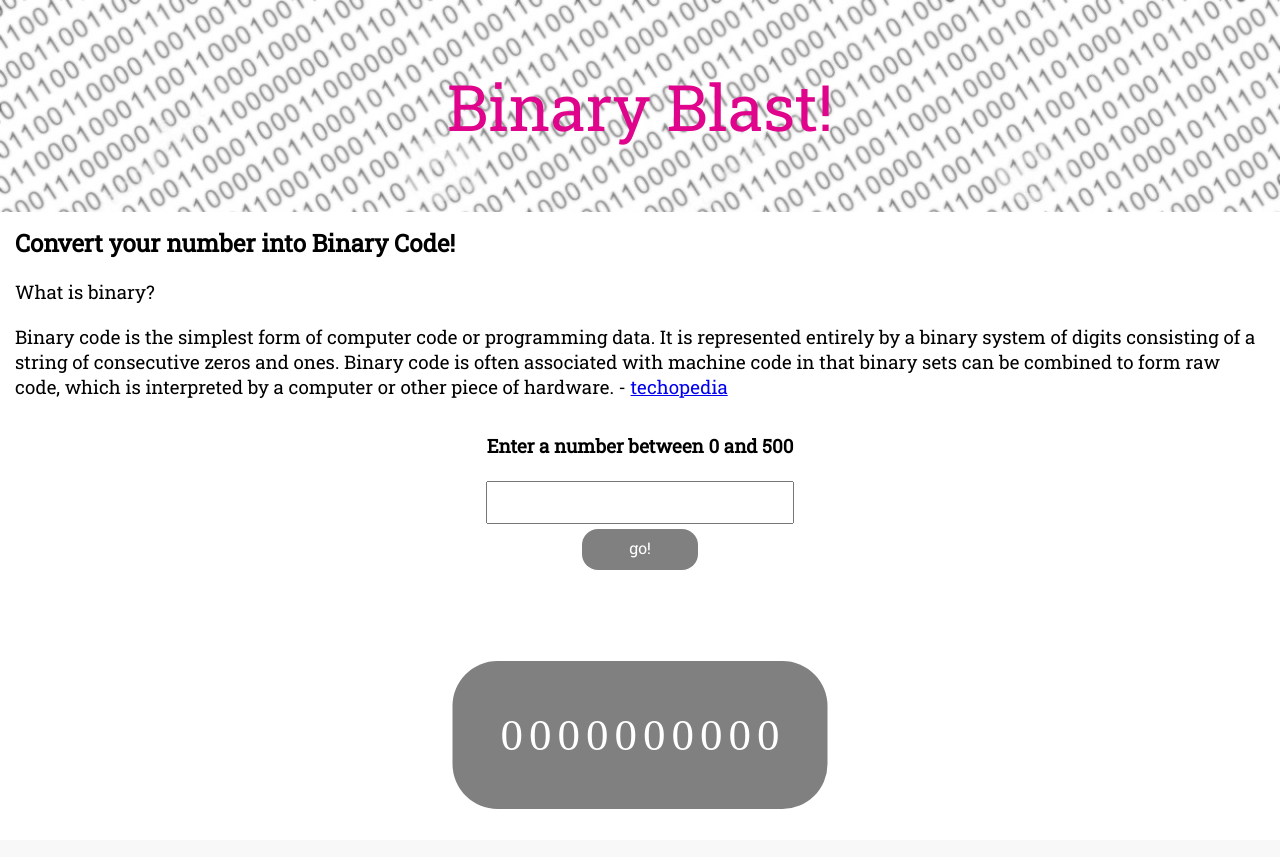
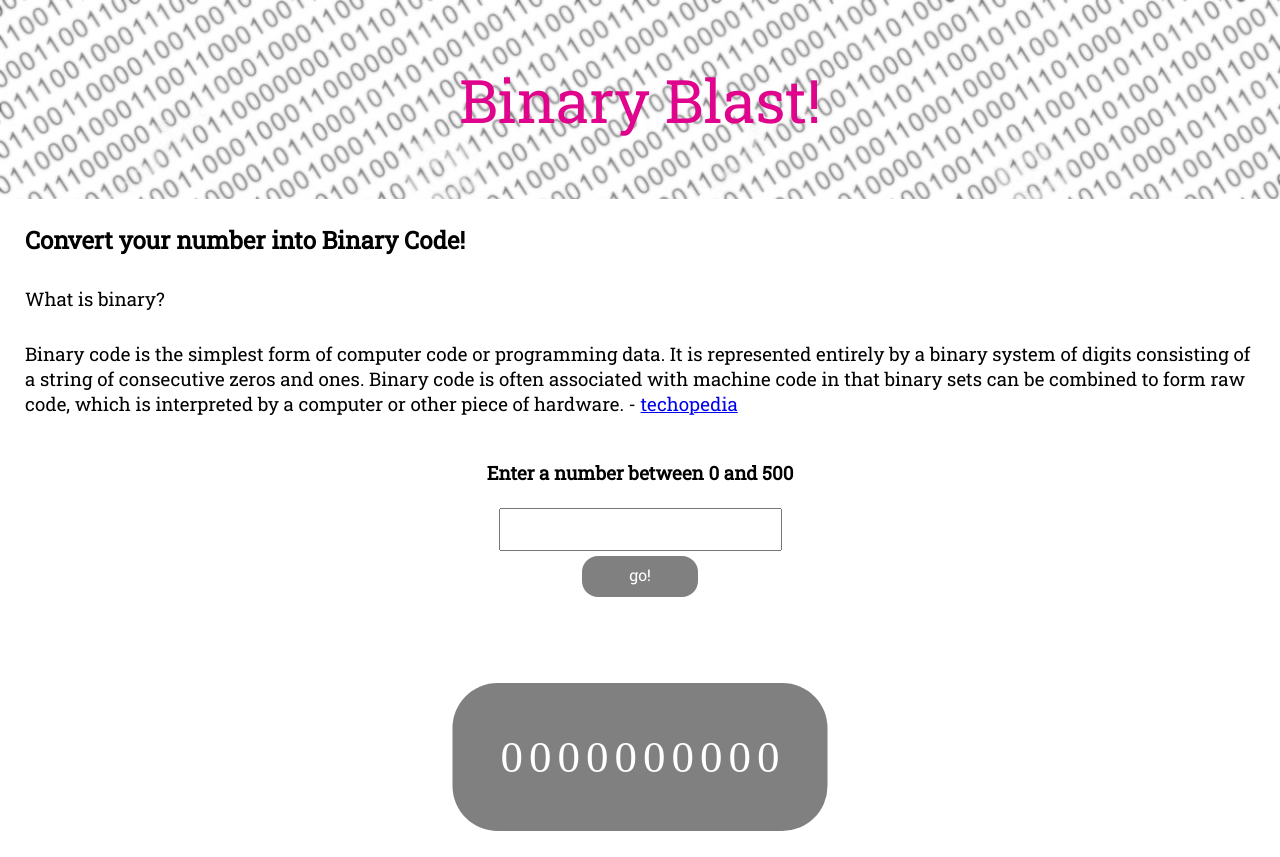
Before and after one commit to victoriaj1003/binarything, a PHP site: page / in a window 1280 px wide. Before the commit the page ends 809 px from the top, so only its background shows below. Run offline with PHP 8.4, Linux system fonts and the light colour scheme.

Commit message:
header adjustment

```diff
--- a/styles/style.css
+++ b/styles/style.css
@@ -12,37 +12,23 @@ header {
 	align-items: center;
 	justify-content: center;
 	width: 100%;
-	/*height: 125px;*/
-	/*height: 4em;*/
 	height: auto;
-	/*font-size: 3em;*/
-	/*font-size: 300%;*/
-	/*text-align: center;*/
 	background-image: url("../images/binarybackground.jpg");
 	background-repeat: no-repeat;
 	background-size: cover;
-	/*padding: 10px, 0px;*/
-	/*margin: -10;*/
 }
 
 header p {
-	font-size: 4em;
+	font-size: 3.75em;
 	/*padding: 5px;*/
 	/*color: #1a738c;*/
 	color: #e0048c
 }
 
 #innerwrapper {
-	/*display: flex;
-	flex-direction: column;
-	align-items: center;
-	justify-content: center;*/
 	width: 100%;
-	/*height: 100%;*/
 	height: auto;
 	font-size: 1em;
-	/*margin: 0px, 10px;*/
-	/*background-color: yellow;*/
 }
 
 #whatis {
@@ -51,12 +37,12 @@ header p {
 	/*background-color: purple;*/
 }
 #whatis h3 {
-	margin: 10px;
+	margin: 20px;
 	padding: 5px;
 	font-size: 1.5em;
 }
 #whatis p {
-	margin: 10px;
+	margin: 20px;
 	padding: 5px;
 	font-size: 1.17em;
 }
@@ -83,7 +69,7 @@ header p {
 }
 
 #inputspace {
-	width: 300px;
+	width: 275px;
 	height: 35px;
 	margin: 5px;
 	padding: 2px;
@@ -116,7 +102,7 @@ header p {
 }
 
 #outputwrapper {
-	height: 210px;
+	height: 200px;
 	/*background-color: green;*/
 }
 
```
